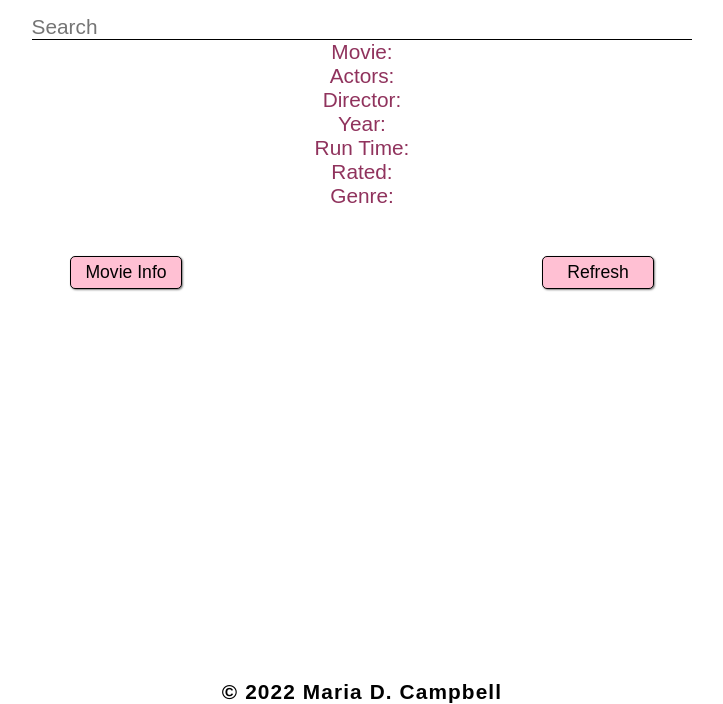
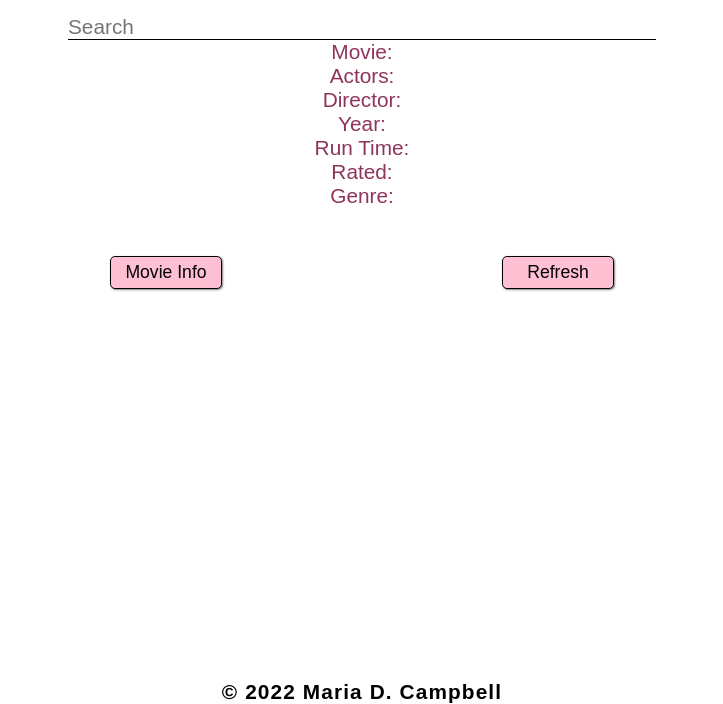
Before and after one commit to interglobalmedia/omdb-api-js, a website: page index.html in a window 1280 px wide. Shown: the part 120-824 px from the top of the page, without its empty margins (278-1001 px from the left). Drawn offline with Linux system fonts and the light colour scheme; a web font is replaced by a local one.

Commit message:
Tweak poster styling

```diff
--- a/styles/scss/movies.scss
+++ b/styles/scss/movies.scss
@@ -26,7 +26,7 @@ body {
     text-align: center;
     display: block;
     width: 90%;
-    max-width: 960px;
+    max-width: 800px;
     padding: 0.5rem;
     & h1 {
         margin-top: 1.5rem;
@@ -43,7 +43,7 @@ body {
     border-bottom: 1px solid #000;
     outline: none;
     font-size: 1.3rem;
-    width: 70%;
+    width: 75%;
     @media #{$max-767} {
         width: 90%;
     }
@@ -60,7 +60,7 @@ span {
 
 img {
     width: 90%;
-    max-width: 800px;
+    max-width: 600px;
 }
 
 .btns-wrapper {
```
Also changed, not shown: styles/css/movies.css.
